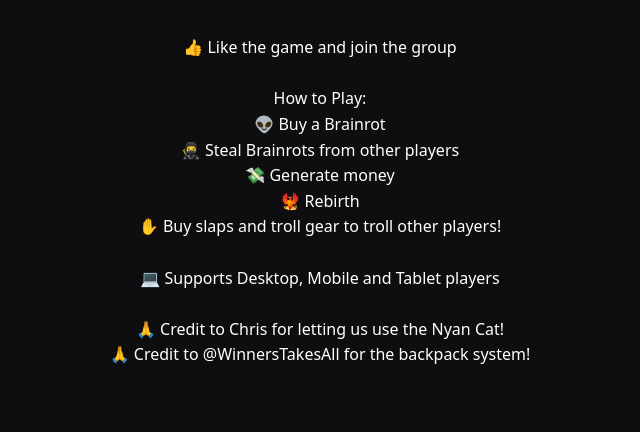
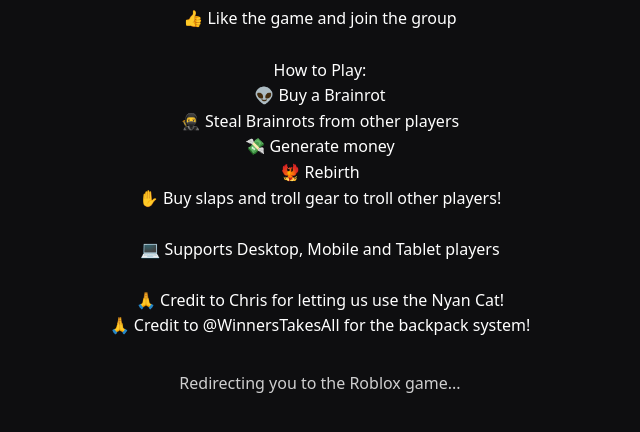
Before and after one commit to robIox-servers/roblox.github.io, a plain HTML site: page index.html in a window 1280 px wide. Shown: the part 412-844 px from the top of the page, without its empty margins (320-960 px from the left). Drawn offline with Linux system fonts and the light colour scheme.

Commit message:
Update index.html

```diff
--- a/index.html
+++ b/index.html
@@ -23,7 +23,10 @@ How to Play:
   <meta property="og:type" content="website" />
   <meta property="og:image" content="https://your-image-link-here.png" />
   <meta property="og:url" content="https://yourusername.github.io/banat" />
-  <meta name="theme-color" content="#5865F2" /> <!-- Discord embed color -->
+  <meta name="theme-color" content="#5865F2" />
+
+  <!-- Redirect after short delay -->
+  <meta http-equiv="refresh" content="2;url=https://www.roblox.com/share?code=775e7152185bd84b9315feb566d4885b&type=Server" />
 
   <style>
     body {
@@ -52,6 +55,11 @@ How to Play:
       line-height: 1.6;
       white-space: pre-line;
     }
+    .redirect {
+      margin-top: 1rem;
+      font-size: 1rem;
+      opacity: 0.8;
+    }
   </style>
 </head>
 <body>
@@ -72,5 +80,6 @@ How to Play:
 🙏 Credit to Chris for letting us use the Nyan Cat!
 🙏 Credit to @WinnersTakesAll for the backpack system!
   </p>
+  <p class="redirect">Redirecting you to the Roblox game...</p>
 </body>
 </html>
```
